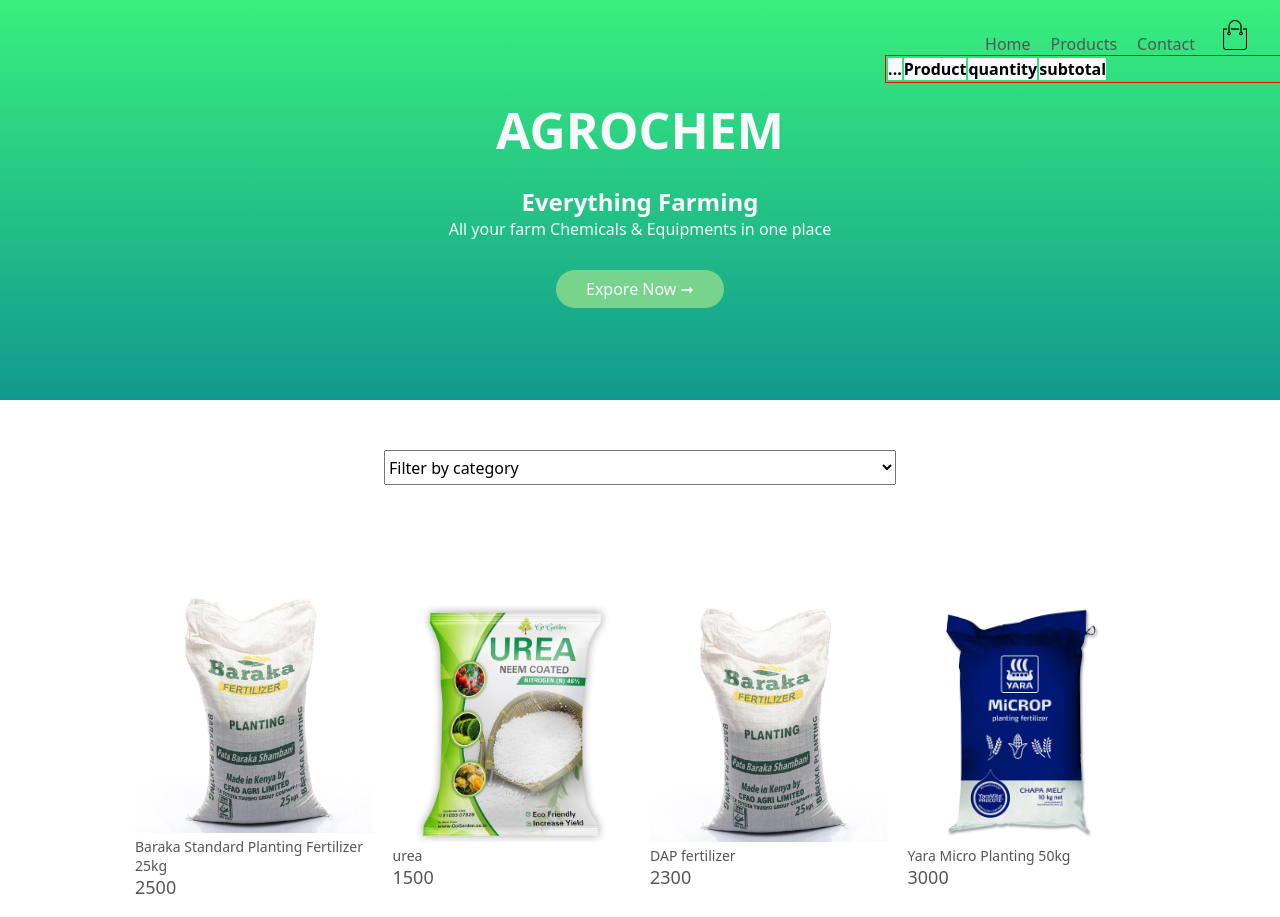
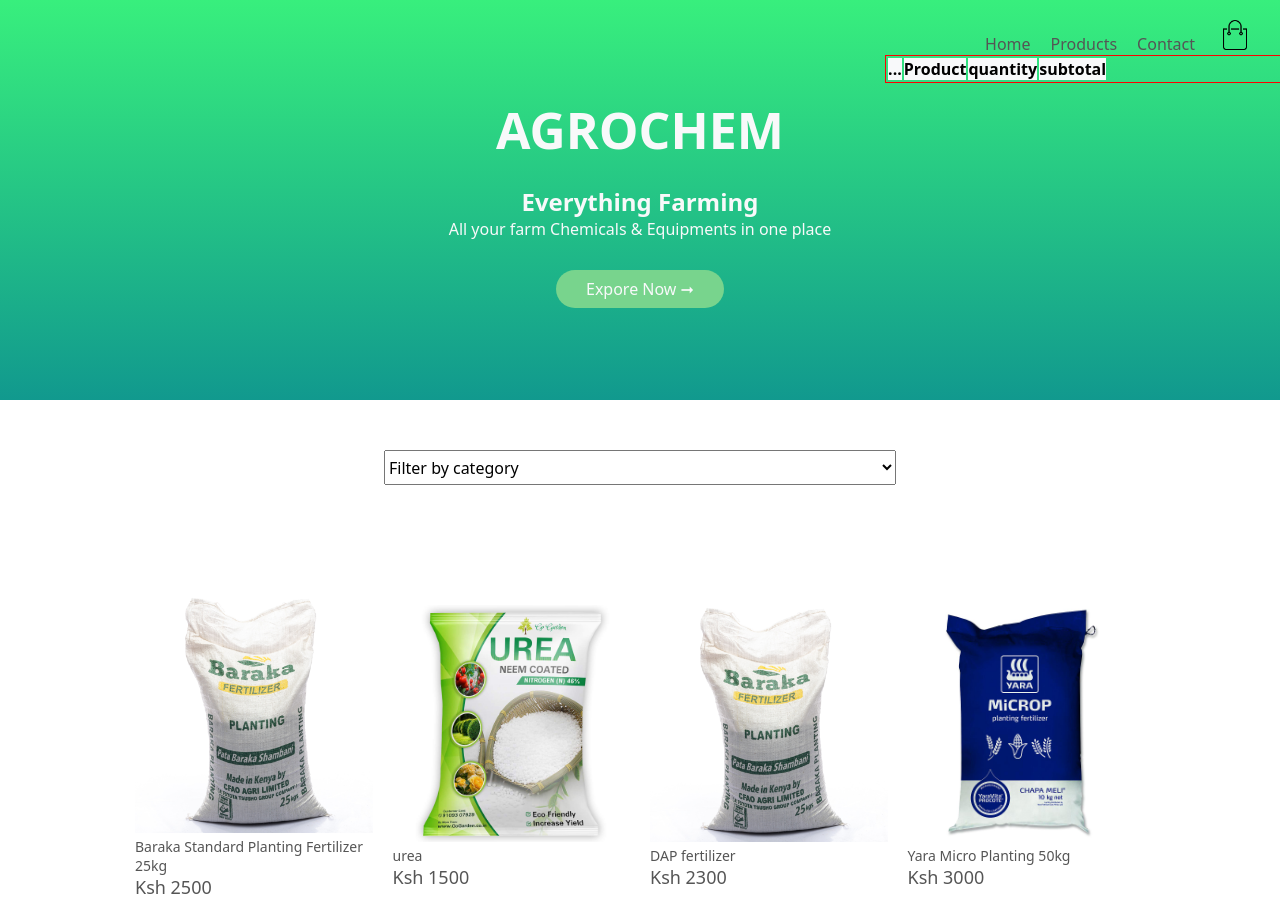
Before and after one commit to robbyevans/React-Ecom-Project, a React (Create React App) app: page / in a window 1280 px wide. Shown: the top 917 px of the page. Built offline with nearby package versions, Linux system fonts and the light colour scheme; data requests are answered from the project's data file.

Commit message:
fixed cart-bug

```diff
--- a/src/components/Items.js
+++ b/src/components/Items.js
@@ -26,7 +26,7 @@
         <h3>{key}</h3>
         <h4 className='item-title'>{title}</h4>
 
-          <p className='item-price'>{price}</p>
+          <p className='item-price'>Ksh {price}</p>
           <btn className="btn" onClick={handleAddToCart}>Add to cart</btn>
 
         </div>
```
